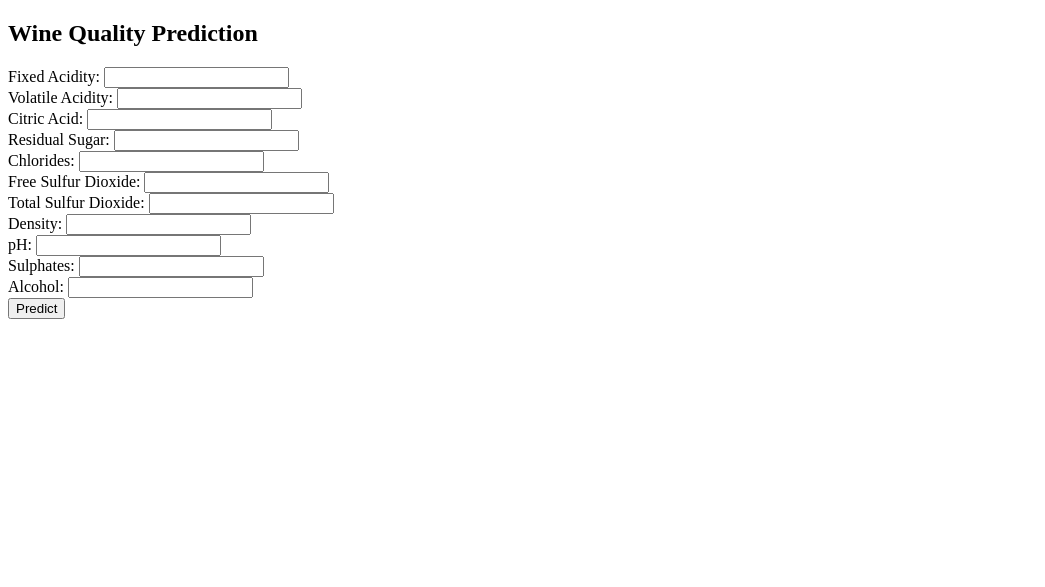
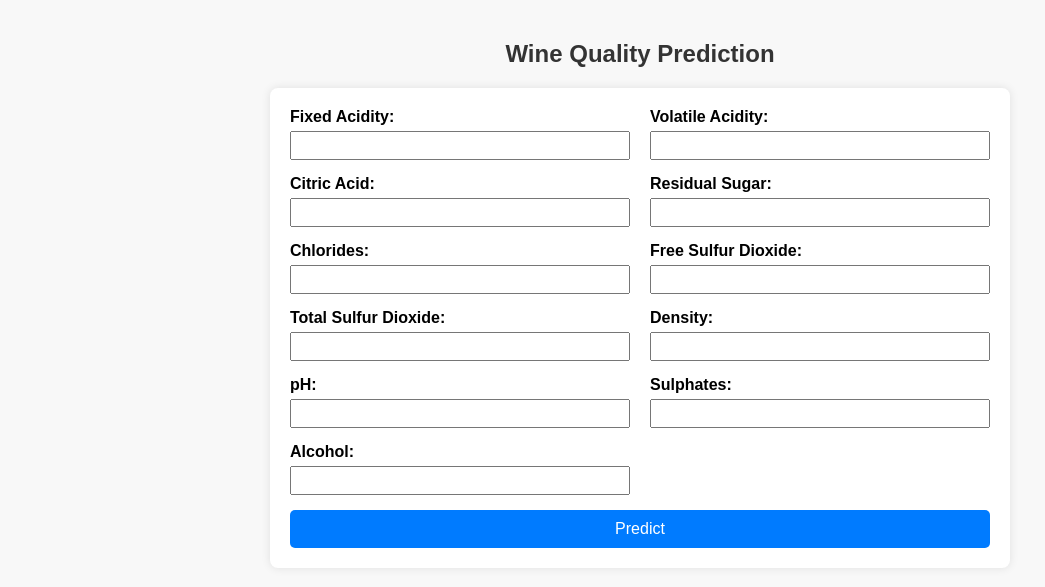
Before and after one commit to Ghayas0772/wine-quality-predictor, a Flask app: page / in a window 1280 px wide. Shown: the top 587 px of the page, without its empty margins (0-1045 px from the left). Run offline with Flask 3, Linux system fonts and the light colour scheme.

Commit message:
Update HTML layout, app.py and add Dockerfile

```diff
--- a/app.py
+++ b/app.py
@@ -69,4 +69,5 @@ def api_predict():
         return jsonify({'error': str(e)})
 
 if __name__ == "__main__":
-    app.run(debug=True)
+    # Listen on all interfaces so Docker can forward the port
+    app.run(host="0.0.0.0", port=5000, debug=True)
--- a/templates/index.html
+++ b/templates/index.html
@@ -3,24 +3,78 @@
 <head>
     <meta charset="UTF-8">
     <title>Wine Quality Prediction</title>
+    <style>
+        body {
+            font-family: Arial, sans-serif;
+            margin: 40px;
+            background-color: #f8f8f8;
+        }
+        h2 {
+            color: #333;
+            text-align: center;
+        }
+        form {
+            background: #fff;
+            padding: 20px;
+            border-radius: 8px;
+            max-width: 700px;
+            margin: auto;
+            box-shadow: 0 0 10px rgba(0,0,0,0.1);
+            display: grid;
+            grid-template-columns: 1fr 1fr;
+            gap: 15px 20px;
+        }
+        label {
+            display: flex;
+            flex-direction: column;
+            font-weight: bold;
+        }
+        input[type="text"] {
+            padding: 5px;
+            margin-top: 5px;
+            box-sizing: border-box;
+        }
+        input[type="submit"] {
+            grid-column: span 2;
+            padding: 10px 20px;
+            background-color: #007BFF;
+            color: #fff;
+            border: none;
+            border-radius: 5px;
+            cursor: pointer;
+            font-size: 16px;
+        }
+        input[type="submit"]:hover {
+            background-color: #0056b3;
+        }
+        .prediction {
+            grid-column: span 2;
+            margin-top: 20px;
+            font-weight: bold;
+            color: #007BFF;
+            text-align: center;
+        }
+    </style>
 </head>
 <body>
     <h2>Wine Quality Prediction</h2>
     <form action="/predict" method="post">
-        Fixed Acidity: <input type="text" name="fixed_acidity"><br>
-        Volatile Acidity: <input type="text" name="volatile_acidity"><br>
-        Citric Acid: <input type="text" name="citric_acid"><br>
-        Residual Sugar: <input type="text" name="residual_sugar"><br>
-        Chlorides: <input type="text" name="chlorides"><br>
-        Free Sulfur Dioxide: <input type="text" name="free_sulfur_dioxide"><br>
-        Total Sulfur Dioxide: <input type="text" name="total_sulfur_dioxide"><br>
-        Density: <input type="text" name="density"><br>
-        pH: <input type="text" name="pH"><br>
-        Sulphates: <input type="text" name="sulphates"><br>
-        Alcohol: <input type="text" name="alcohol"><br>
+        <label>Fixed Acidity: <input type="text" name="fixed_acidity"></label>
+        <label>Volatile Acidity: <input type="text" name="volatile_acidity"></label>
+        <label>Citric Acid: <input type="text" name="citric_acid"></label>
+        <label>Residual Sugar: <input type="text" name="residual_sugar"></label>
+        <label>Chlorides: <input type="text" name="chlorides"></label>
+        <label>Free Sulfur Dioxide: <input type="text" name="free_sulfur_dioxide"></label>
+        <label>Total Sulfur Dioxide: <input type="text" name="total_sulfur_dioxide"></label>
+        <label>Density: <input type="text" name="density"></label>
+        <label>pH: <input type="text" name="pH"></label>
+        <label>Sulphates: <input type="text" name="sulphates"></label>
+        <label>Alcohol: <input type="text" name="alcohol"></label>
         <input type="submit" value="Predict">
+
+        {% if prediction_text %}
+            <div class="prediction">{{ prediction_text }}</div>
+        {% endif %}
     </form>
-
-    <h3>{{ prediction_text }}</h3>
 </body>
 </html>
```
Also changed, not shown: 1 other file.
